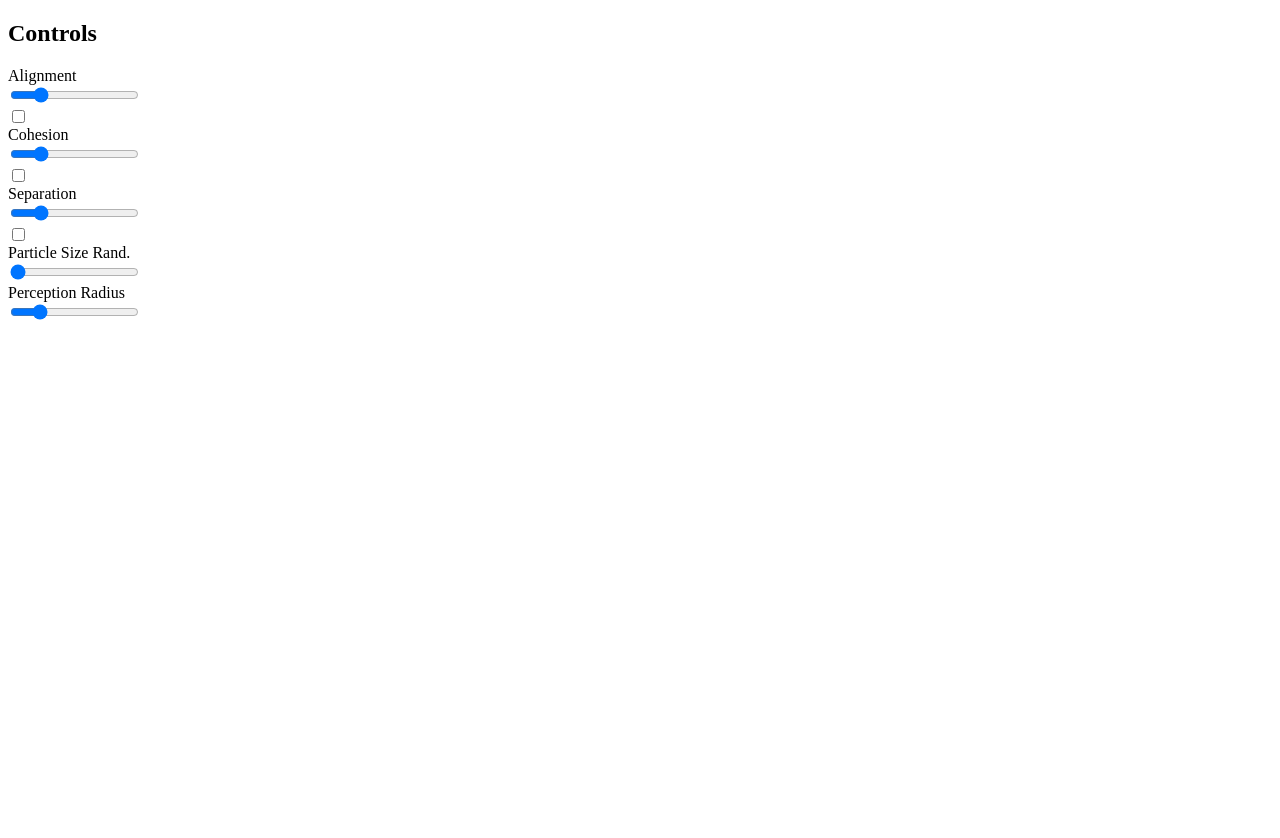
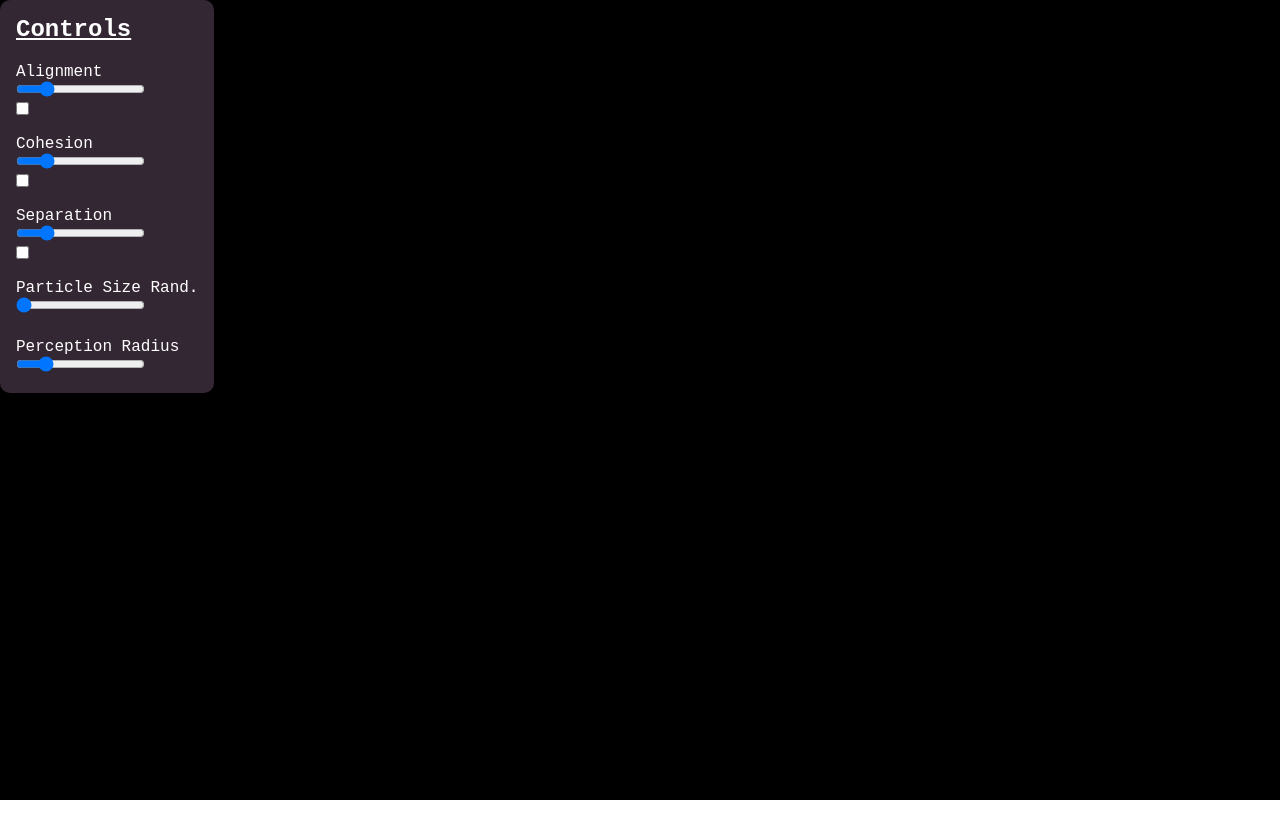
Before and after one commit to NikolasP98/canvas_simulation, a plain HTML site: page index.html in a window 1280 px wide. After the commit the page ends 800 px from the top, so only its background shows below. Drawn offline with Linux system fonts and the light colour scheme; the site is published under a folder, as on GitHub Pages, so addresses that start at the root find nothing.

Commit message:
edit html

```diff
--- a/index.html
+++ b/index.html
@@ -6,7 +6,7 @@
 		<meta name="viewport" content="width=device-width, initial-scale=1.0" />
 		<link rel="shortcut icon" href="#" />
 		<script type="module" src="./main.js"></script>
-		<link rel="stylesheet" href="/css/style.min.css" />
+		<link rel="stylesheet" href="css/style.min.css" />
 		<title>Flocking Sim</title>
 	</head>
 	<body>
```
